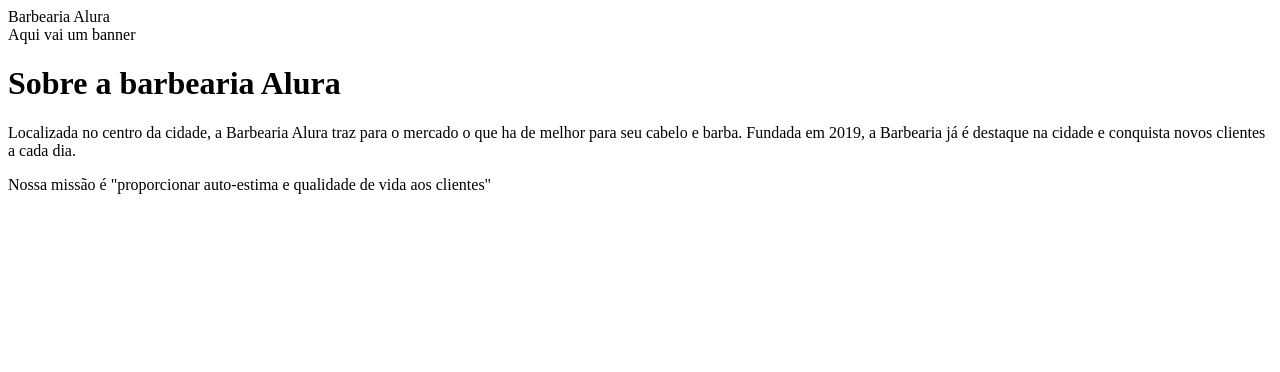
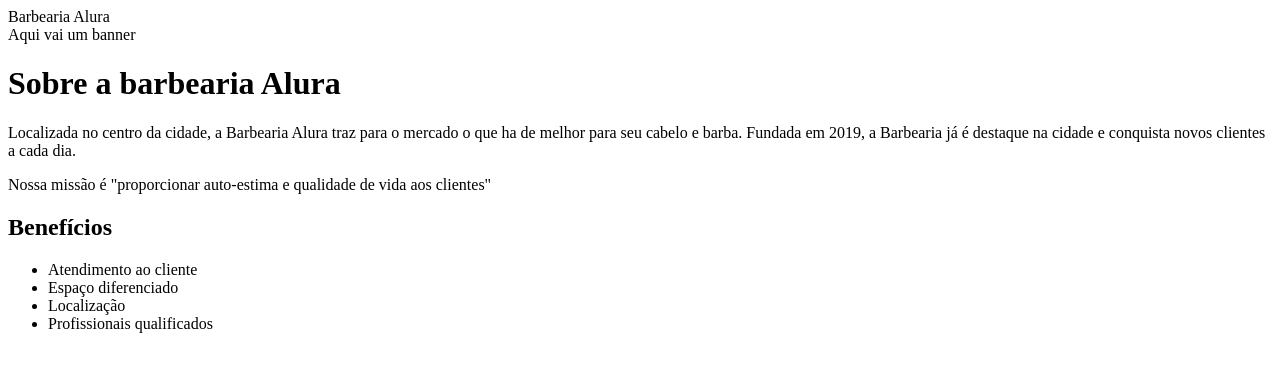
Before and after one commit to jujubinha2008/barbearia-alura, a plain HTML site: page index.html in a window 1280 px wide. Drawn offline with Linux system fonts and the light colour scheme.

Commit message:
index.html

```diff
--- a/index.html
+++ b/index.html
@@ -18,5 +18,20 @@
       qualidade de vida aos clientes"
     </p>
       <p></p>
+      </p>
     </body>
   </html>
+
+
+
+<div class="beneficios">
+
+  <h2>Benefícios</h2>
+
+  <ul>
+     <li class="itens">Atendimento ao cliente</li>
+     <li class="itens">Espaço diferenciado</li>
+     <li class="itens">Localização</li>
+     <li class="itens">Profissionais qualificados</li>
+  </ul>
+</div>
```
